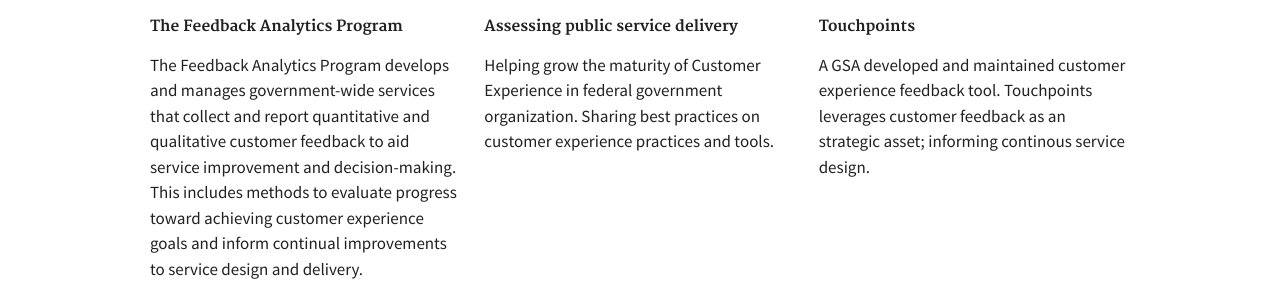
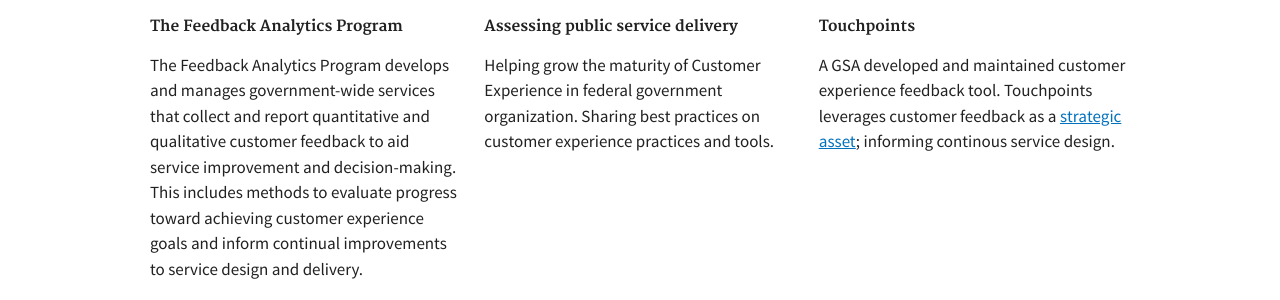
Before and after one commit to GSA/feedback.usa.gov, a Jekyll site: the page built from pages/home.html, in a window 1280 px wide. Shown: the part 1223-1523 px from the top of the page. Built offline with Jekyll 4.4.1, drawn with Linux system fonts in a browser that asks for light colours.

```diff
--- a/pages/home.html
+++ b/pages/home.html
@@ -112,7 +112,8 @@ permalink: /
     </h5>
     <p>
       A GSA developed and maintained customer experience feedback tool.
-      Touchpoints leverages customer feedback as an strategic asset;
+      Touchpoints leverages customer feedback as a
+      <a href="https://www.performance.gov/CAP/CAP_goal_2.html" target="_blank">strategic asset</a>;
       informing continous service design.
     </p>
   </div>
```
